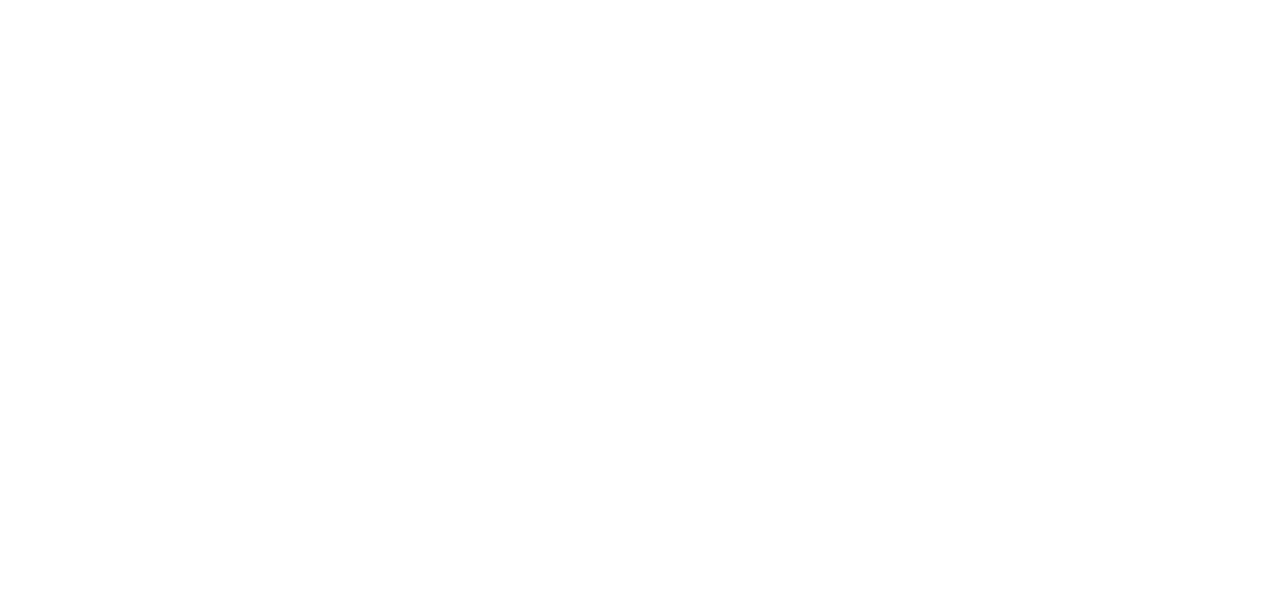
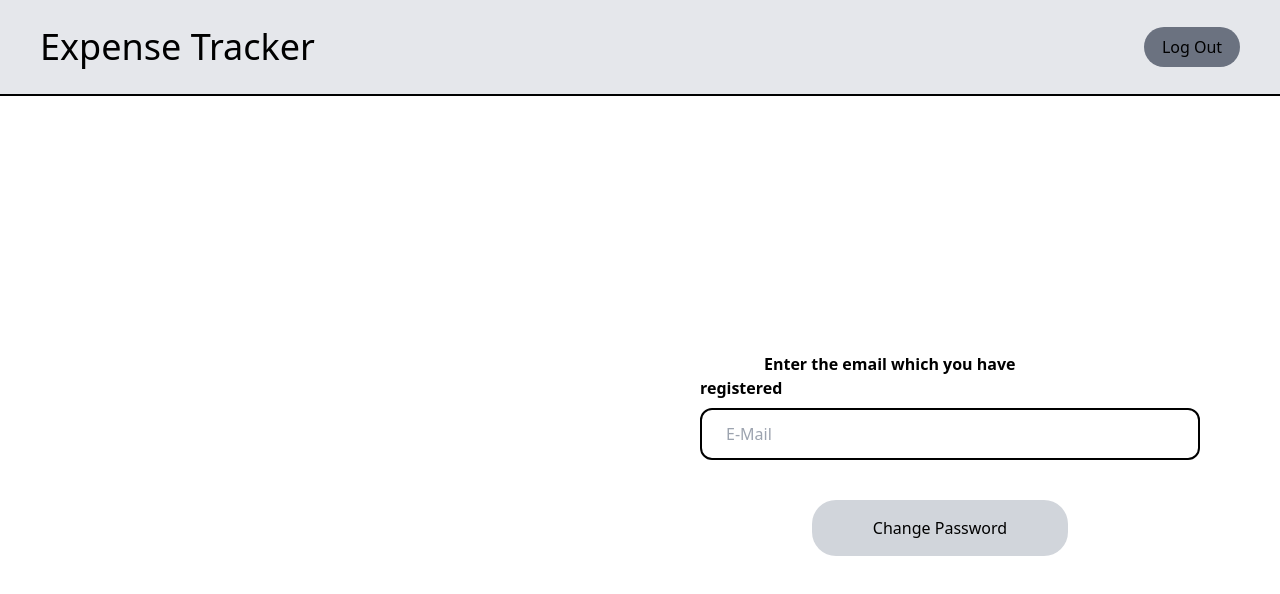
Before and after one commit to VinothKumar6595/expense-tracker, a React (Vite) app: page /changepwd in a window 1280 px wide. Before the commit this address had no page. Shown: the top 594 px of the page. Built offline with nearby package versions, Linux system fonts and the light colour scheme.

Commit message:
pwd Change

```diff
--- a/src/App.jsx
+++ b/src/App.jsx
@@ -2,6 +2,7 @@ import { Navigate, Route, Routes } from "react-router-dom";
 import Login from "./Components/Login";
 import Home from "./Components/Home";
 import ProfileUpdate from "./Components/ProfileUpdate";
+import ChangePassword from "./Components/ChangePassword";
 
 export default function App() {
   return (
@@ -10,6 +11,7 @@ export default function App() {
       <Route path="/auth" element={<Login />} />
       <Route path="/home" element={<Home />} />
       <Route path="/profile" element={<ProfileUpdate />} />
+      <Route path="/changepwd" element={<ChangePassword />} />
     </Routes>
   );
 }
--- /dev/null
+++ b/src/Components/ChangePassword.jsx
@@ -0,0 +1,72 @@
+import React, { useContext, useState } from "react";
+import { changePwdUrl } from "../utils/url";
+import AuthContext from "../Store/Auth-Context";
+
+const ChangePassword = () => {
+  const ctx = useContext(AuthContext);
+  const [email, setEmail] = useState("");
+  const emailChangeHandler = (event) => {
+    setEmail(event.target.value);
+  };
+  const changePwdHandler = async (event) => {
+    event.preventDefault();
+    try {
+      const response = await fetch(changePwdUrl, {
+        method: "POST",
+        body: JSON.stringify({
+          requestType: "PASSWORD_RESET",
+          email: email,
+        }),
+        headers: { "Content-type": "application/json" },
+      });
+      const data = await response.json();
+      if (!response.ok) {
+        throw new Error(data.error.message);
+      }
+      console.log("Password Reset Mail sent!!!");
+    } catch (error) {
+      alert(error.message);
+    }
+
+    setEmail("");
+  };
+  return (
+    <div>
+      {" "}
+      <div
+        className="bg-gray-200 h-24  flex justify-between items-center pl-10
+border-b-solid border-b-2 border-b-black pr-10"
+      >
+        <h1 className="text-4xl">Expense Tracker</h1>
+        <button
+          className="p-2 bg-gray-500 w-24 ml-24 rounded-3xl hover:bg-red-400 hover:text-white"
+          onClick={() => ctx.logout()}
+        >
+          Log Out
+        </button>
+      </div>
+      <div className="flex flex-col w-96 mt-64 ml-[700px] ">
+        <form>
+          <label className="ml-16 font-bold ">
+            Enter the email which you have registered
+          </label>
+          <input
+            type="email"
+            placeholder="E-Mail"
+            className="w-[500px] h-10 mt-2 border-solid border-2 border-black p-6 rounded-xl"
+            onChange={emailChangeHandler}
+          />
+          <br />
+          <button
+            className="p-4 bg-gray-300 mt-10 ml-28 w-64 rounded-3xl"
+            onClick={changePwdHandler}
+          >
+            Change Password
+          </button>
+        </form>
+      </div>
+    </div>
+  );
+};
+
+export default ChangePassword;
--- a/src/Components/ProfileUpdate.jsx
+++ b/src/Components/ProfileUpdate.jsx
@@ -1,6 +1,5 @@
 import React, { Fragment, useContext, useEffect, useState } from "react";
 import {
-  confirmEmailVerificationUrl,
   getUserDetailsUrl,
   sendEmailVerificationUrl,
   updateProfileUrl,
--- a/src/utils/url.js
+++ b/src/utils/url.js
@@ -8,5 +8,5 @@ export const getUserDetailsUrl =
   "https://identitytoolkit.googleapis.com/v1/accounts:lookup?key=AIzaSyDby8Uxri9t7jhfBlwSQa4HydE1Qd2P7o8";
 export const sendEmailVerificationUrl =
   "https://identitytoolkit.googleapis.com/v1/accounts:sendOobCode?key=AIzaSyDby8Uxri9t7jhfBlwSQa4HydE1Qd2P7o8";
-export const confirmEmailVerificationUrl =
-  "https://identitytoolkit.googleapis.com/v1/accounts:update?key=AIzaSyDby8Uxri9t7jhfBlwSQa4HydE1Qd2P7o8";
+export const changePwdUrl =
+  "https://identitytoolkit.googleapis.com/v1/accounts:sendOobCode?key=AIzaSyDby8Uxri9t7jhfBlwSQa4HydE1Qd2P7o8";
```
